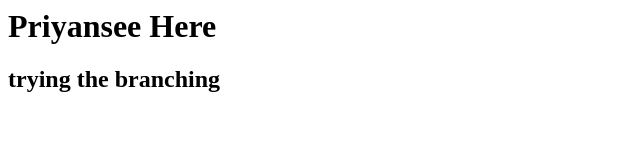
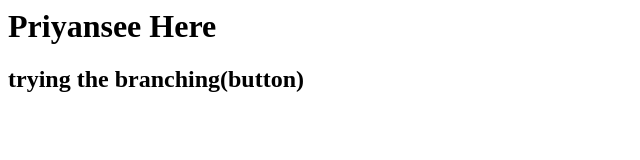
Before and after one commit to Priyansee/localrepo, a plain HTML site: page index.html in a window 1280 px wide. Shown: the whole page, without its empty margins (0-640 px from the left). Drawn offline with Linux system fonts and the light colour scheme.

Commit message:
mergeconflictcreaction

```diff
--- a/index.html
+++ b/index.html
@@ -1,2 +1,2 @@
 <h1>Priyansee Here</h1>
-<h2>trying the branching</h2>
+<h2>trying the branching(button)</h2>
```
